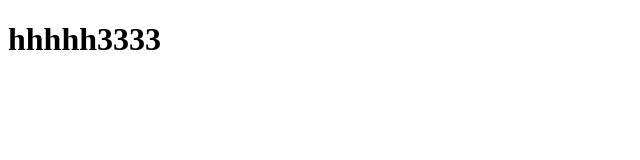
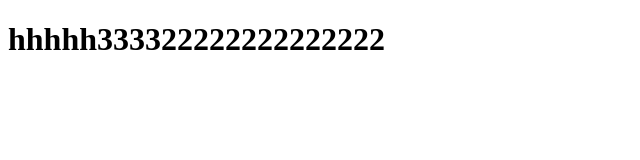
Before and after one commit to TJ315/demo, a plain HTML site: page index.html in a window 1280 px wide. Shown: the whole page, without its empty margins (0-640 px from the left). Drawn offline with Linux system fonts and the light colour scheme.

Commit message:
remodified index.html

```diff
--- a/index.html
+++ b/index.html
@@ -5,6 +5,6 @@
 	<title>Document</title>
 </head>
 <body>
-	<h1>hhhhh3333</h1>
+	<h1>hhhhh333322222222222222</h1>
 </body>
 </html>
```
